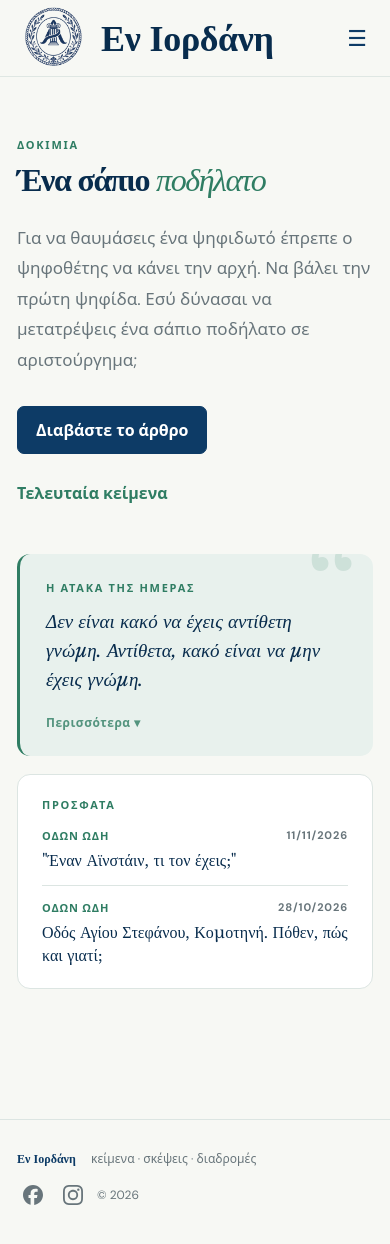
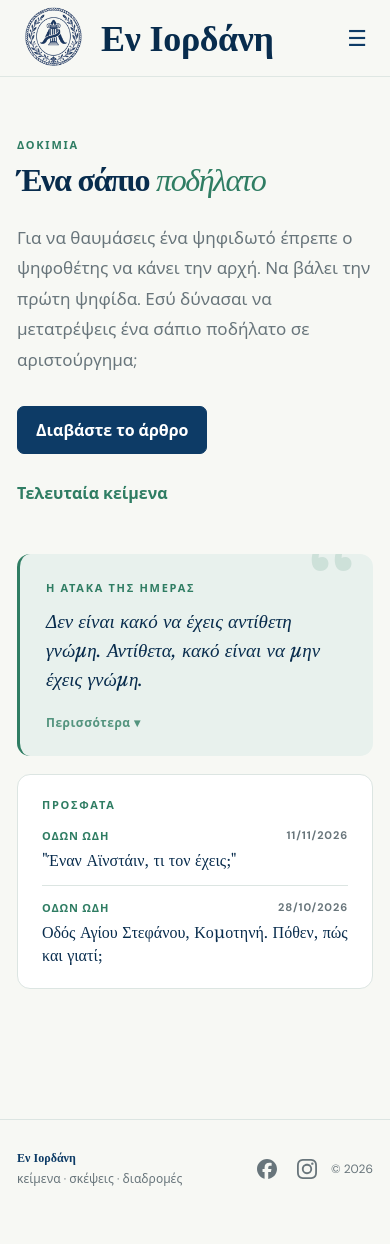
Before and after one commit to a-thrax/a-thrax.github.io, a Jekyll site: the page built from index.html, in a window 390 px wide and 1256 px high. Shown: the top 1244 px of the window. Built offline with Jekyll 4.4.1, drawn with Linux system fonts in a browser that asks for light colours.

Commit message:
Keep footer brand and social icons on one line on mobile
Co-Authored-By: Claude Opus 5.5 <noreply@anthropic.com>

```diff
--- a/assets/css/style.css
+++ b/assets/css/style.css
@@ -336,7 +336,7 @@ footer {
   border-top:1px solid var(--line); color:var(--muted); font-size:12px;
 }
 footer strong { color:var(--blue); font-family:"Libre Baskerville",serif; margin-right:12px; }
-.footer-social { display:flex; flex-wrap:wrap; align-items:center; gap:8px; }
+.footer-social { display:flex; flex-shrink:0; align-items:center; gap:8px; }
 .footer-social a { color:var(--muted); text-decoration:none; font-weight:600; }
 .footer-social a:hover { color:var(--green); }
 .footer-icon { display:inline-flex; align-items:center; justify-content:center; width:32px; height:32px; border-radius:50%; }
@@ -375,5 +375,6 @@ footer strong { color:var(--blue); font-family:"Libre Baskerville",serif; margin
   .brand strong { font-size:36px; }
   .section-heading { align-items:flex-start; flex-direction:column; }
   .home-top { padding-top:60px; }
-  footer { flex-direction:column; align-items:flex-start; gap:12px; padding-left:17px; padding-right:17px; }
+  footer { align-items:center; gap:12px; padding-left:17px; padding-right:17px; }
+  footer strong { display:block; margin-right:0; margin-bottom:4px; }
 }
```
